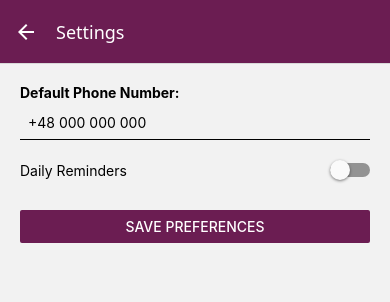
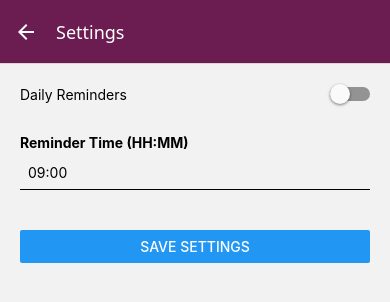
Before and after one commit to JakubKivi/BeetTheClock, a React Native app: screen /Settings in a window 390 px wide. Shown: the top 302 px of the page. Built offline with nearby package versions, Linux system fonts and the light colour scheme.

Commit message:
changed settings

```diff
--- a/screens/SettingsScreen.tsx
+++ b/screens/SettingsScreen.tsx
@@ -1,11 +1,19 @@
-import React, { useState, useEffect } from 'react';
-import { View, Text, TextInput, Switch, Button, StyleSheet } from 'react-native';
-import { getSettings, saveSettings } from '../services/storage';
-import * as Notifications from 'expo-notifications';
+import React, { useState, useEffect } from "react";
+import {
+  View,
+  Text,
+  TextInput,
+  Switch,
+  Button,
+  StyleSheet,
+} from "react-native";
+import { getSettings, saveSettings } from "../services/storage";
+import * as Notifications from "expo-notifications";
 
 const SettingsScreen = () => {
-  const [phone, setPhone] = useState('');
+  const [phone, setPhone] = useState("");
   const [notifs, setNotifs] = useState(false);
+  const [notifTime, setNotifTime] = useState("09:00");
 
   useEffect(() => {
     loadData();
@@ -16,51 +24,94 @@ const SettingsScreen = () => {
     if (s) {
       setPhone(s.phoneNumber);
       setNotifs(s.notificationsEnabled);
+      if (s.notificationTime) setNotifTime(s.notificationTime);
     }
   };
 
-  const handleSave = async () => {
-    await saveSettings({ phoneNumber: phone, notificationsEnabled: notifs, favItems: [] });
+  const handleSave = async (newNotifs?: boolean) => {
+    const notifValue = typeof newNotifs === "boolean" ? newNotifs : notifs;
 
-    if (notifs) {
-      // Basic notification trigger setup
+    const [hStr, mStr] = notifTime.split(":");
+    let hour = parseInt(hStr, 10);
+    let minute = parseInt(mStr, 10);
+    if (
+      Number.isNaN(hour) ||
+      Number.isNaN(minute) ||
+      hour < 0 ||
+      hour > 23 ||
+      minute < 0 ||
+      minute > 59
+    ) {
+      alert(
+        "Invalid time format. Please use HH:MM (24-hour). Falling back to 09:00."
+      );
+      hour = 9;
+      minute = 0;
+      setNotifTime("09:00");
+    }
+
+    await saveSettings({
+      phoneNumber: phone,
+      notificationsEnabled: notifValue,
+      notificationTime: `${String(hour).padStart(2, "0")}:${String(
+        minute
+      ).padStart(2, "0")}`,
+      favItems: [],
+    });
+
+    if (notifValue) {
+      await Notifications.cancelAllScheduledNotificationsAsync();
       await Notifications.scheduleNotificationAsync({
-        content: { title: "BeetTheClock!", body: "Check today's seasonal picks!" },
-        // include explicit 'type' to satisfy CalendarTriggerInput typing
-        trigger: { type: 'calendar', hour: 9, minute: 0, repeats: true } as any,
+        content: {
+          title: "BeetTheClock!",
+          body: "Check today's seasonal picks!",
+        },
+        trigger: { type: "calendar", hour, minute, repeats: true } as any,
       });
     } else {
       await Notifications.cancelAllScheduledNotificationsAsync();
     }
-    alert("Settings saved!");
   };
 
   return (
     <View style={styles.container}>
-      <Text style={styles.label}>Default Phone Number:</Text>
-      <TextInput
-        style={styles.input}
-        value={phone}
-        onChangeText={setPhone}
-        keyboardType="phone-pad"
-        placeholder="+48 000 000 000"
-      />
-
       <View style={styles.row}>
         <Text>Daily Reminders</Text>
-        <Switch value={notifs} onValueChange={setNotifs} />
+        <Switch
+          value={notifs}
+          onValueChange={(value) => {
+            setNotifs(value);
+            handleSave(value);
+          }}
+        />
       </View>
 
-      <Button title="Save Preferences" onPress={handleSave} color="#6b1d52" />
+      <View style={{ marginBottom: 20 }}>
+        <Text style={styles.label}>Reminder Time (HH:MM)</Text>
+        <TextInput
+          style={styles.input}
+          value={notifTime}
+          onChangeText={setNotifTime}
+          placeholder="09:00"
+          keyboardType="numeric"
+        />
+      </View>
+
+      <Button title="Save Settings" onPress={() => handleSave()} />
     </View>
   );
 };
 
 const styles = StyleSheet.create({
   container: { flex: 1, padding: 20 },
-  label: { fontWeight: 'bold', marginBottom: 5 },
+  label: { fontWeight: "bold", marginBottom: 5 },
   input: { borderBottomWidth: 1, marginBottom: 20, padding: 8 },
-  row: { flexDirection: 'row', justifyContent: 'space-between', alignItems: 'center', marginBottom: 30 }
+  row: {
+    flexDirection: "row",
+    justifyContent: "space-between",
+    alignItems: "center",
+    marginBottom: 30,
+  },
 });
 
 export default SettingsScreen;
--- a/services/storage.ts
+++ b/services/storage.ts
@@ -1,21 +1,29 @@
 import AsyncStorage from "@react-native-async-storage/async-storage";
-import { UserSettings } from "../types";
 
-const SETTINGS_KEY = "@user_settings";
+const SETTINGS_KEY = "BeetTheClock:settings";
 
-export const saveSettings = async (settings: UserSettings) => {
+export type AppSettings = {
+  phoneNumber: string;
+  notificationsEnabled: boolean;
+  notificationTime?: string; // "HH:MM"
+  favItems: string[];
+};
+
+export const getSettings = async (): Promise<AppSettings | null> => {
+  try {
+    const json = await AsyncStorage.getItem(SETTINGS_KEY);
+    if (!json) return null;
+    return JSON.parse(json) as AppSettings;
+  } catch (e) {
+    console.warn("getSettings error", e);
+    return null;
+  }
+};
+
+export const saveSettings = async (settings: AppSettings): Promise<void> => {
   try {
     await AsyncStorage.setItem(SETTINGS_KEY, JSON.stringify(settings));
   } catch (e) {
-    console.error("Failed to save settings", e);
+    console.warn("saveSettings error", e);
   }
 };
-
-export const getSettings = async (): Promise<UserSettings | null> => {
-  try {
-    const data = await AsyncStorage.getItem(SETTINGS_KEY);
-    return data ? JSON.parse(data) : null;
-  } catch (e) {
-    return null;
-  }
-};
```
